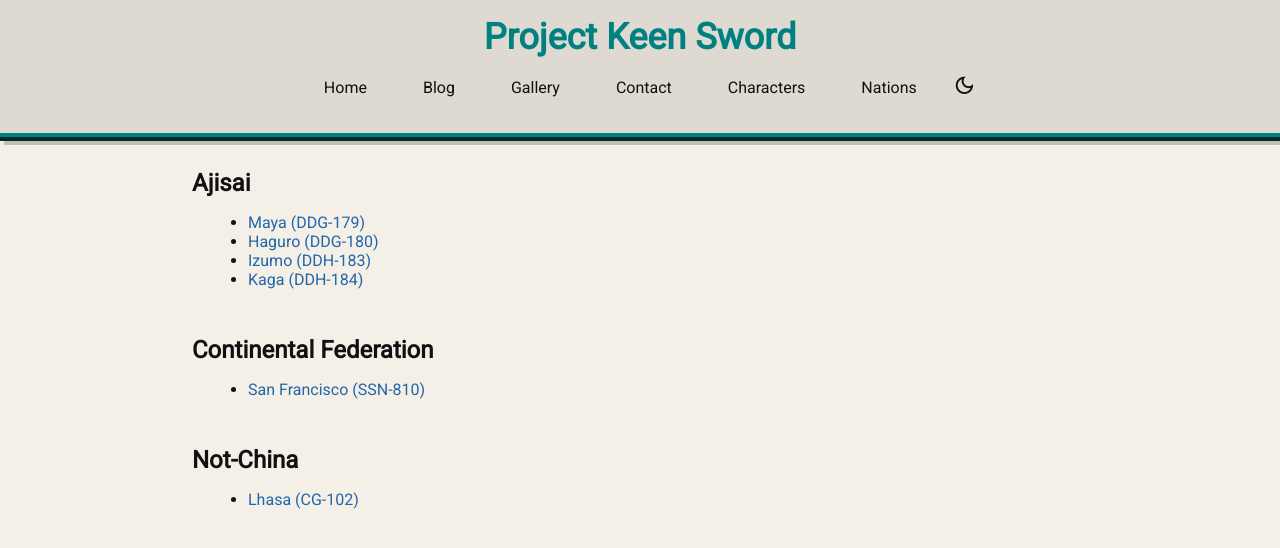
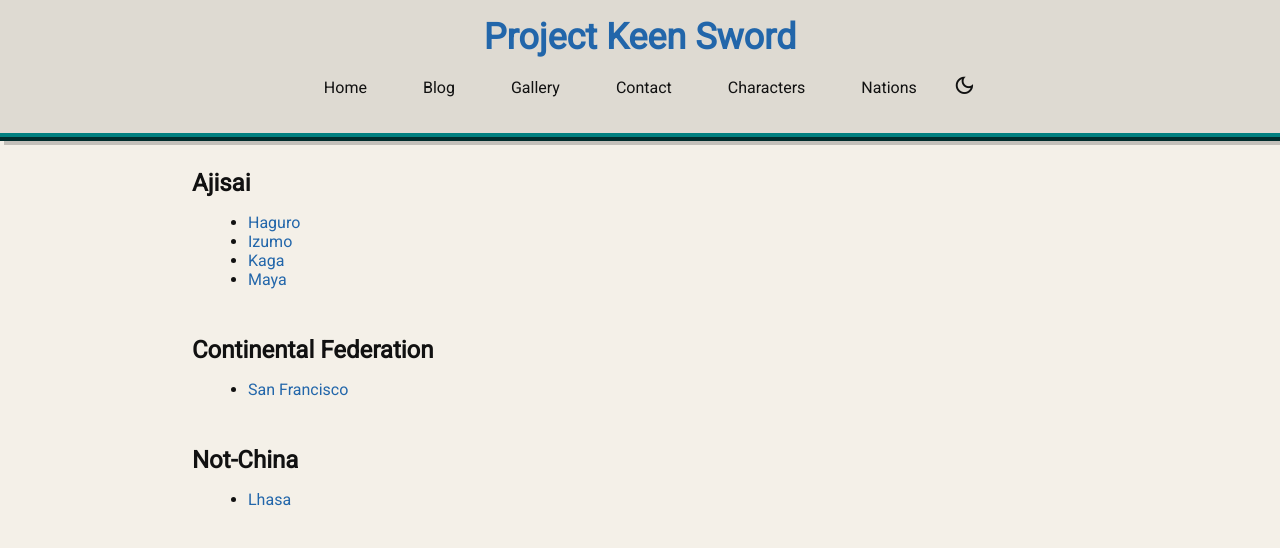
Before and after one commit to Keen-Sword/keen-sword-webpage, a plain HTML site: page characters.html in a window 1280 px wide. Drawn offline with nearby package versions, Linux system fonts and the light colour scheme.

Commit message:
Better Semantics

```diff
--- a/characters.html
+++ b/characters.html
@@ -5,9 +5,9 @@
     <meta name="viewport" content="width=device-width, initial-scale=1" />
     <meta name="theme-color" content="#f4f0e8">
     <meta name="twitter:site" content="keen-sword.net">
-    <meta name="twitter:description" content="The offical website of Project Keen Sword made by Faxeon and Fiiral.">
+    <meta name="twitter:description" content="The official website of Project Keen Sword made by Faxeon and Fiiral.">
     <meta property="og:site_name" content="keen-sword.net">
-    <meta property="og:description" content="The offical website of Project Keen Sword made by Faxeon and Fiiral.">
+    <meta property="og:description" content="The official website of Project Keen Sword made by Faxeon and Fiiral.">
     <meta property="og:url" content="https://keen-sword.net/" />
     <title>Keen Sword - Characters</title>
     <link rel="stylesheet" href="/styles/style.css">
@@ -17,24 +17,32 @@
 </head>
 <body>
     <div id="topbar" class="topbar shadow"></div>
-    <div id="content" class="content">
+    <main id="content" class="content">
+        <section>
             <h3>Ajisai</h3>
             <ul>
-            <li><a href="./characters/maya">Maya (DDG-179)</a></li>
-            <li><a href="./characters/haguro">Haguro (DDG-180)</a></li>
-            <li><a href="./characters/izumo">Izumo (DDH-183)</a></li>
-            <li><a href="./characters/kaga">Kaga (DDH-184)</a></li>
+                <li><a href="./characters/haguro">Haguro</a></li>
+                <li><a href="./characters/izumo">Izumo</a></li>
+                <li><a href="./characters/kaga">Kaga</a></li>
+                <li><a href="./characters/maya">Maya</a></li>
             </ul>
             <br>
+        </section>
+
+        <section>
             <h3>Continental Federation</h3>
             <ul>
-            <li><a href="./characters/san_francisco">San Francisco (SSN-810)</a></li>
+                <li><a href="./characters/san_francisco">San Francisco</a></li>
             </ul>
             <br>
+        </section>
+
+        <section>
             <h3>Not-China</h3>
             <ul>
-            <li><a href="./characters/lhasa">Lhasa (CG-102)</a></li>
+                <li><a href="./characters/lhasa">Lhasa</a></li>
             </ul>
-    </div>
+        </section>
+    </main>
 </body>
 </html>
--- a/scripts/common.js
+++ b/scripts/common.js
@@ -6,7 +6,7 @@ function loadCommonHTML() {
         console.warn("Could not find the topbar!")
     } else {
         topbar.setHTMLUnsafe(
-        '<h1>Project Keen Sword</h1>' +
+        '<h1><a href="/">Project Keen Sword</a></h1>' +
         '<ul class="topbar-selector">' +
         '    <li class="topbar-selector-item"><a class="topbar-selector-item-link" href="/">Home</a></li>' +
         '    <li class="topbar-selector-item"><a class="topbar-selector-item-link" href="/blog">Blog</a></li>' +
```
Also changed, not shown: 404.html (+2 -2 lines), characters/haguro.html (+2 -2 lines), characters/izumo.html (+12 -12 lines), characters/kaga.html (+13 -12 lines), characters/lhasa.html (+2 -2 lines), characters/maya.html (+2 -2 lines), characters/san_francisco.html (+2 -2 lines), index.html (+17 -5 lines). Lines whose indentation alone changed are shown as unchanged.
